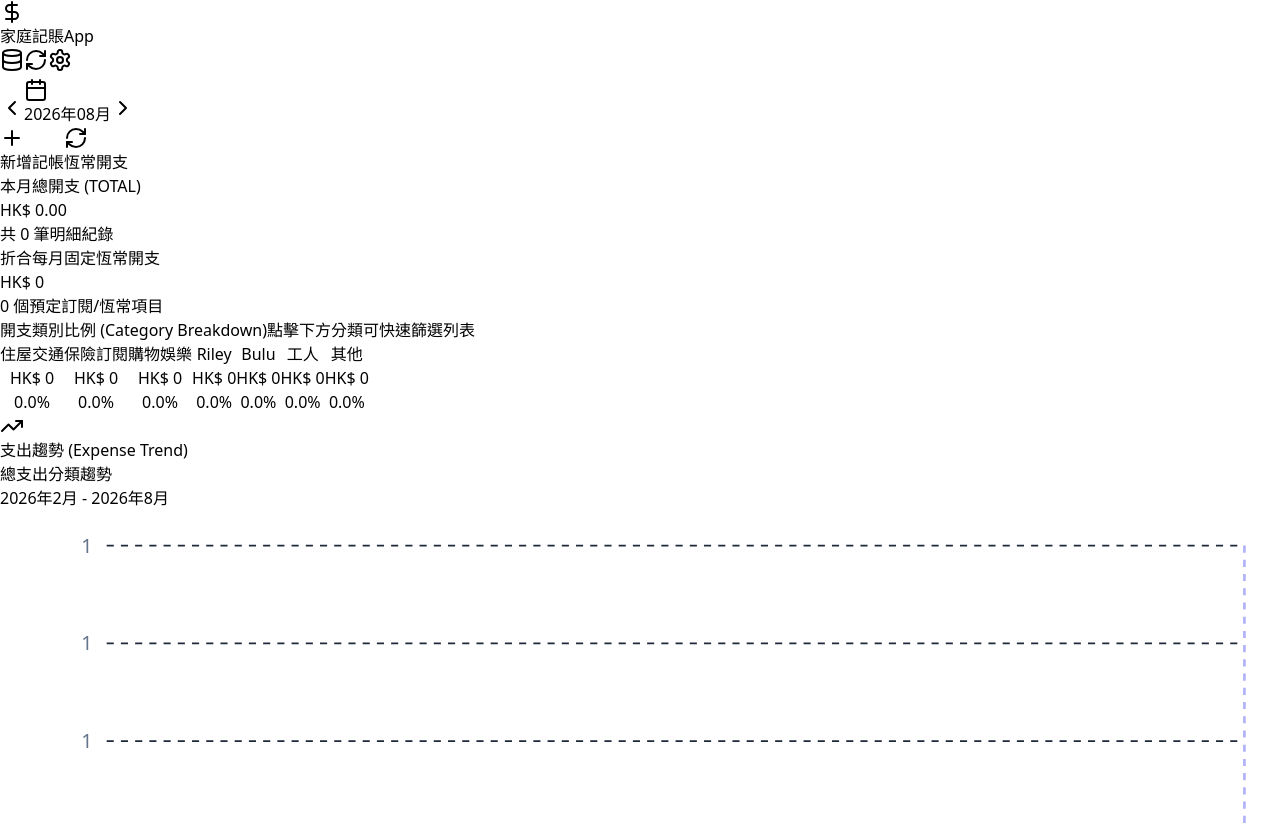
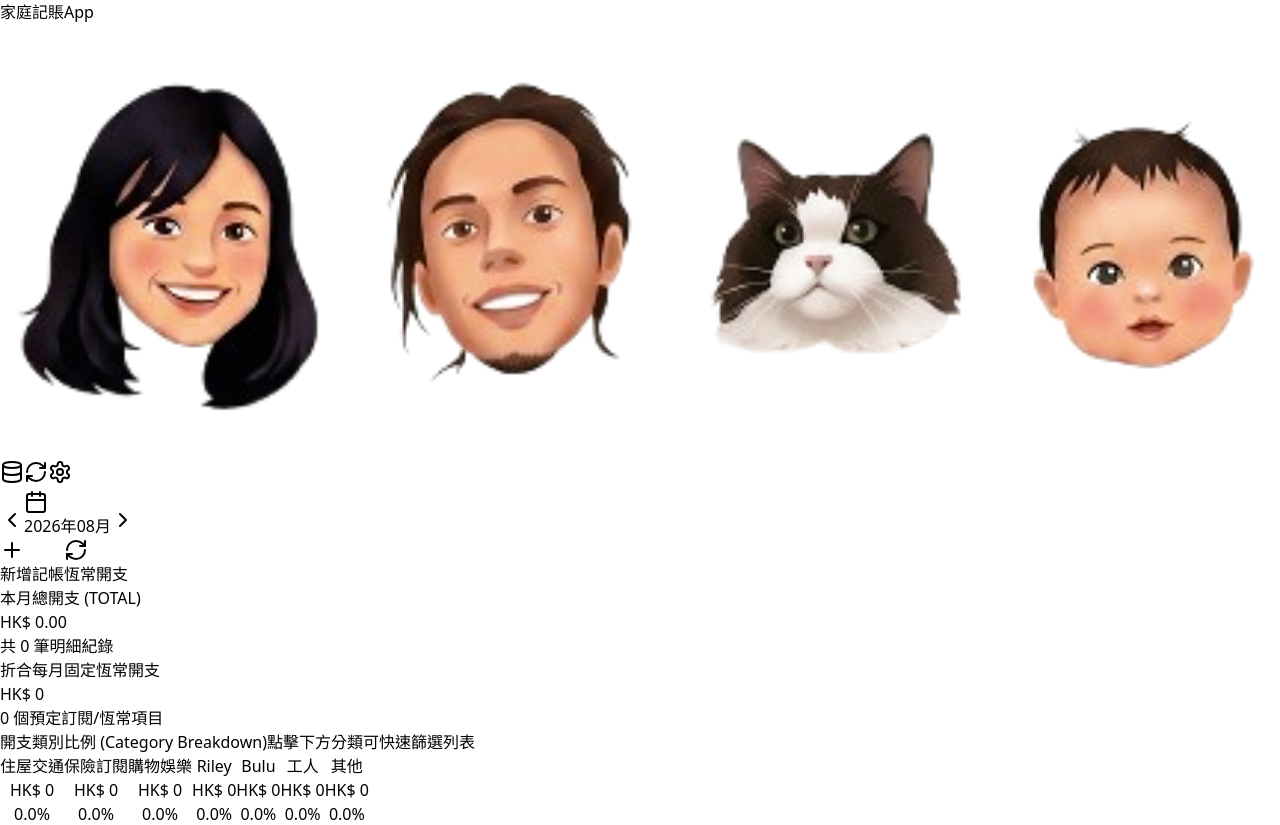
Before and after one commit to henryf3994/budget-app, a React (Vite) app: page / in a window 1280 px wide. Shown: the top 825 px of the page. Built offline with nearby package versions, Linux system fonts and the light colour scheme.

Commit message:
png added

```diff
--- a/src/components/HeaderBar.jsx
+++ b/src/components/HeaderBar.jsx
@@ -1,6 +1,7 @@
 import React, { useRef, useState } from 'react';
-import { DollarSign, Database, RefreshCw, ChevronLeft, ChevronRight, Settings, Calendar } from 'lucide-react';
+import { Database, RefreshCw, ChevronLeft, ChevronRight, Settings, Calendar } from 'lucide-react';
 import { useOnClickOutside } from '../hooks/useOnClickOutside.js';
+import familyAvatar from '../assets/familyavatar.png';
 
 export default function HeaderBar({
   gasUrl,
@@ -34,14 +35,24 @@ export default function HeaderBar({
 
       {/* Top Row: Title (Far Left) & Three Icons (Far Right) */}
       <div className="flex items-center justify-between w-full">
-        {/* Title & Dollar Icon */}
+        {/* Title & SVG-wrapped family avatar */}
         <div className="flex items-center space-x-2">
-          <div className="p-2 rounded-xl bg-emerald-500/10 border border-emerald-500/20 text-emerald-400">
-            <DollarSign className="w-6 h-6 sm:w-7 sm:h-7" />
-          </div>
           <h1 className="text-2xl sm:text-3xl font-extrabold tracking-tight text-white whitespace-nowrap">
             家庭記賬App
           </h1>
+          <svg
+            className="w-64 sm:w-80 lg:w-96 h-auto shrink-0"
+            viewBox="0 0 432 147"
+            role="img"
+            aria-label="家庭圖示"
+          >
+            <image
+              href={familyAvatar}
+              width="432"
+              height="147"
+              preserveAspectRatio="xMidYMid meet"
+            />
+          </svg>
         </div>
 
         {/* Action Icons */}
```
Also changed, not shown: src/assets/familyavatar.png (added), 6 other files (tests, documents, lock files or other folders).
